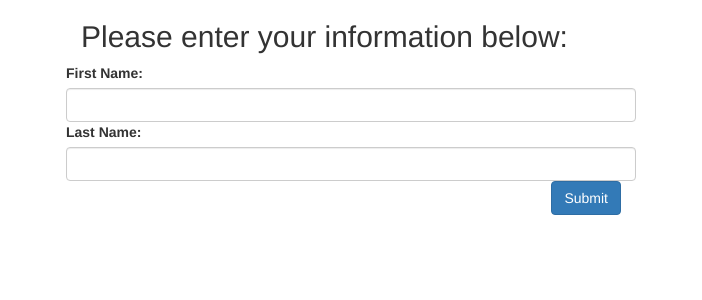
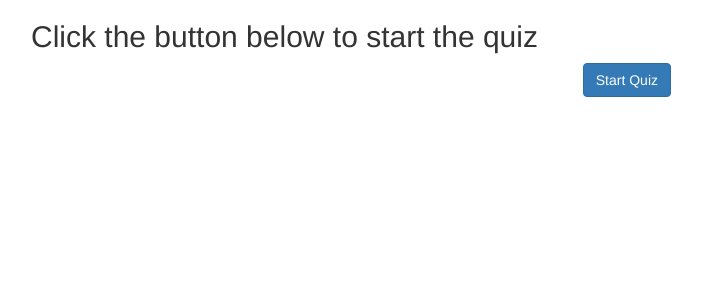
Before and after one commit to mForcella/centurylink_quiz, a PHP site: page / in a window 1280 px wide. Shown: the top 300 px of the page, without its empty margins (289-991 px from the left). Run offline with PHP 8.4, Linux system fonts and the light colour scheme.

Commit message:
enabled shifting between screens

```diff
--- a/index.php
+++ b/index.php
@@ -8,15 +8,59 @@
 <!-- Begin CSS -->
 <link href="bootstrap/css/bootstrap.css" rel="stylesheet">
 <style type="text/css">
-
+	.cotainer {
+	    overflow: hidden;
+	}
+	.screen {
+		position: absolute;
+	    width: 50%;
+	    left: 50%;
+	    margin-left: -25%;
+	}
+	.secondary-screen {
+		left: 150%;
+		display: none;
+	}
+	.next-btn {
+		display: none;
+	}
 </style>
 </head>
 <!-- End CSS -->
 
 <body>
 	<div class="container">
-		<div class="col-md-3"></div>
-		<div class="col-md-6">
+		<div class="screen" id="screen_1">
+			<h2>Click the button below to start the quiz</h2>
+			<button class="btn btn-primary pull-right" onclick="changeScreen(1,2)">Start Quiz</button>
+		</div>
+		<!-- Question 1 -->
+		<div class="screen secondary-screen" id="screen_2">
+			<h2>1. How many global miles of fiber does CenturyLink have across its network?</h2>
+			<div>
+				<input class="radio" type="radio" name="question_1" id="answer_1a" value="50,000"><label for="answer_1a">A. 50,000</label>
+			</div>
+			<div>
+				<input type="radio" name="question_1" id="answer_1b" value="100,000"><label for="answer_1b">B. 100,000</label>
+			</div>
+			<div>
+				<input type="radio" name="question_1" id="answer_1c" value="250,000"><label for="answer_1c">C. 250,000</label>
+			</div>
+			<div>
+				<input type="radio" name="question_1" id="answer_1d" value="450,000"><label for="answer_1d">D. 450,000</label>
+			</div>
+			<!-- correct answer -->
+			<!-- TODO disable submit button until answer is selected -->
+			<button class="btn btn-primary pull-right" onclick="submitAnswer('question_1')" disabled>Submit Answer</button>
+			<button class="btn btn-primary pull-right next-btn" onclick="changeScreen(2,3)">Next</button>
+		</div>
+		<!-- Question 2 -->
+		<div class="screen secondary-screen" id="screen_3">
+			<h2>This is the second question</h2>
+			<button class="btn btn-primary pull-right" onclick="changeScreen(3,4)">Next</button>
+		</div>
+		<!-- User info screen -->
+		<div class="screen secondary-screen" id="screen_4">
 			<h2>Please enter your information below:</h2>
 			<form action="submit.php" method="post">
 				<div class="row">
@@ -37,6 +81,18 @@
 	<script src="bootstrap/js/bootstrap.min.js"></script>
 	<script type="text/javascript">
 
+		function changeScreen(current, next) {
+			$("#screen_"+current).animate({ left: '-150%' }, 750 );
+            $("#screen_"+next).animate({ left: '50%' }, 750 ).css("display", "block");
+		}
+
+		function submitAnswer(question) {
+			// check response
+			// show correct answer
+			// hide submit button
+			// show next button
+		}
+
 	</script>
     <!-- End JavaScript -->
 
```
Also changed, not shown: submit.php (+2 -5 lines), 2 other files.
